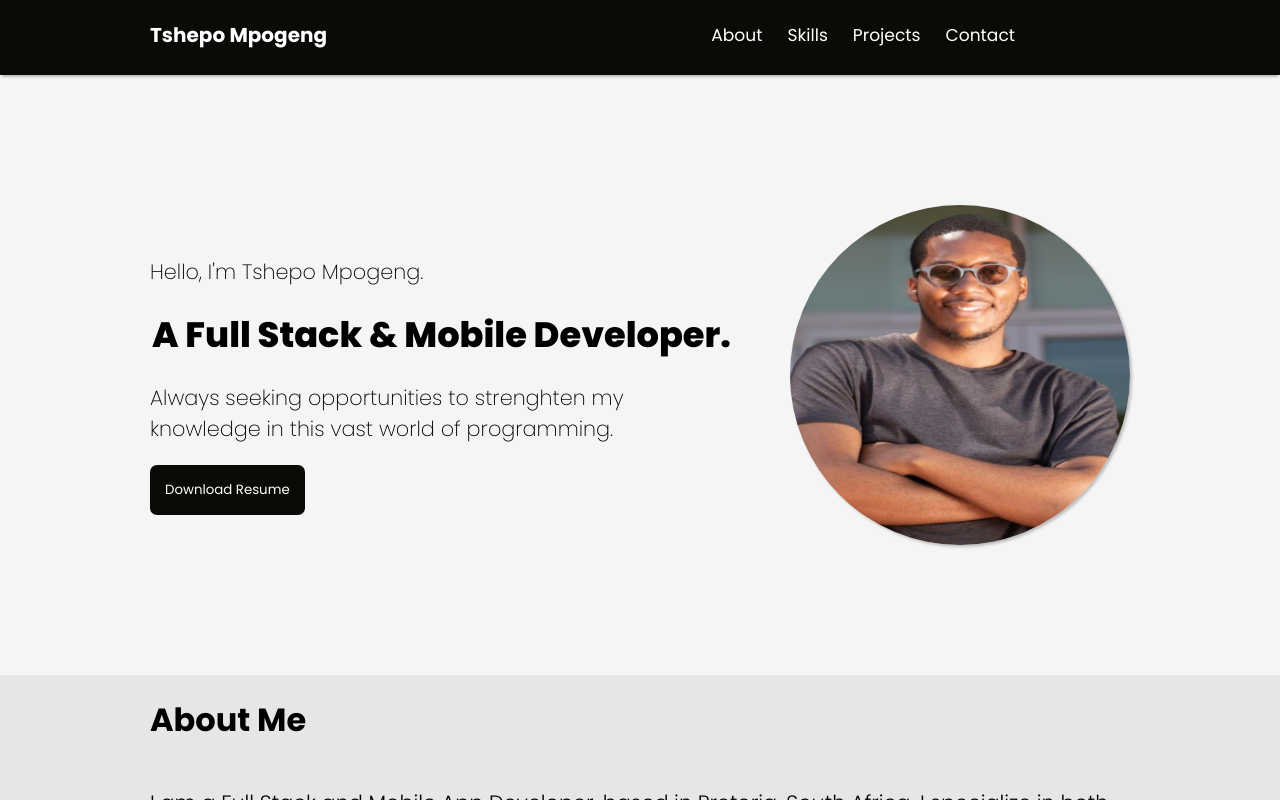
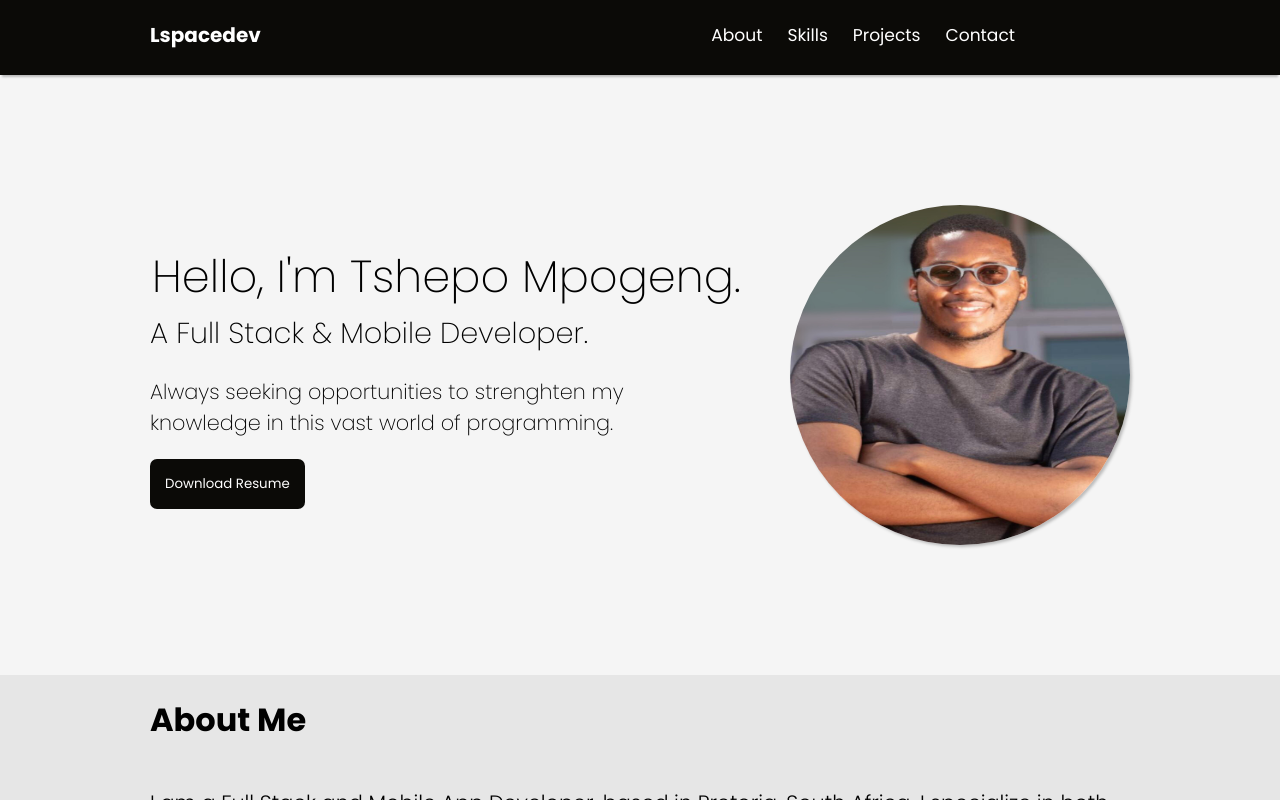
Before and after one commit to Lspacedev/portfolio_site, a React (Vite) app: page / in a window 1280 px wide. Built offline with nearby package versions, Linux system fonts and the light colour scheme.

Commit message:
updated Hero

```diff
--- a/src/components/Hero.jsx
+++ b/src/components/Hero.jsx
@@ -4,15 +4,22 @@ function Hero() {
       <div className="introduction">
         <div>
           {/* style={{ color: "#a8a53c" }} */}
-          <p style={{ fontWeight: 200, fontSize: "1.3rem" }}>
-            Hello, I'm Tshepo Mpogeng.
-          </p>
 
           <h2
             style={{
-              fontWeight: 800,
+              fontWeight: 200,
               margin: "2px",
-              fontSize: "2.2rem",
+              fontSize: "2.8rem",
+            }}
+          >
+            Hello, I'm Tshepo Mpogeng.
+          </h2>
+
+          <h2
+            style={{
+              fontWeight: 200,
+              margin: "2px 0px",
+              fontSize: "1.8rem",
             }}
           >
             A Full Stack & Mobile Developer.
--- a/src/components/Nav.jsx
+++ b/src/components/Nav.jsx
@@ -1,7 +1,7 @@
 function Nav() {
   return (
     <div className="Nav">
-      <h3>Tshepo Mpogeng</h3>
+      <h3>Lspacedev</h3>
       <div className="links">
         <div className="link current">
           <a href="#about">About</a>
```
